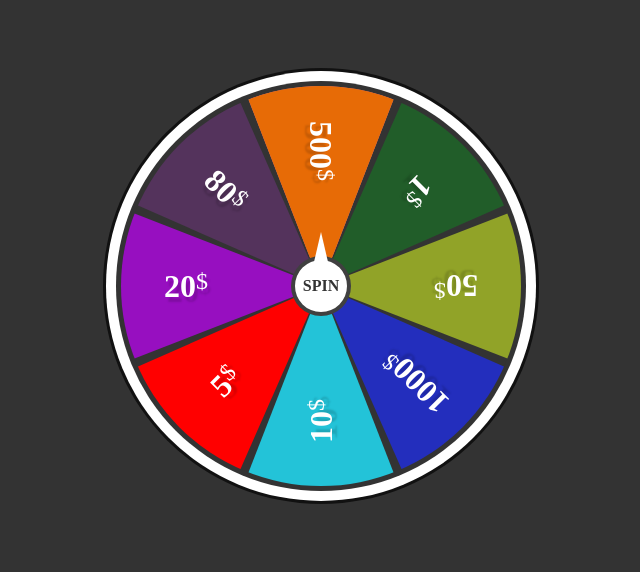
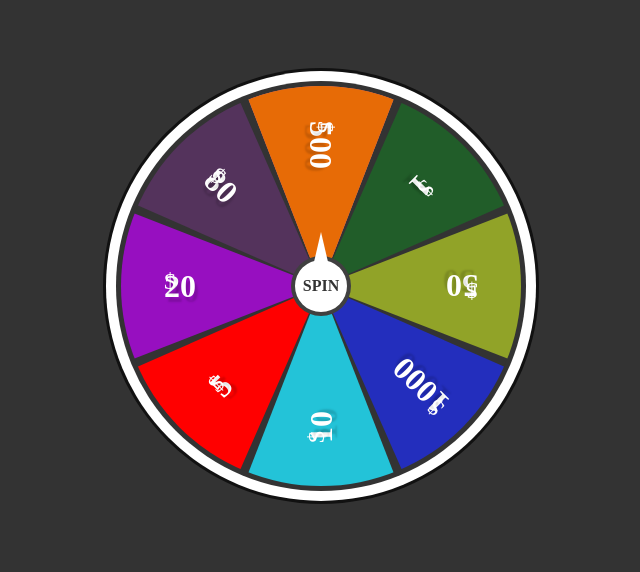
Before and after one commit to kylekgordon/SpinWheel, a plain HTML site: page index.html in a window 1280 px wide. Shown: the part 114-686 px from the top of the page, without its empty margins (319-959 px from the left). Drawn offline with Linux system fonts and the light colour scheme; a web font is replaced by a local one.

Commit message:
Update style.css

```diff
--- a/style.css
+++ b/style.css
@@ -97,7 +97,7 @@ body
     text-shadow: 3px 5px 2px rgba(0, 0, 0, 0.15);
 }
 
-.container .wheel .number span::after
+.container .wheel .number span::before
 {
     content: '$';
     position: absolute;
```
